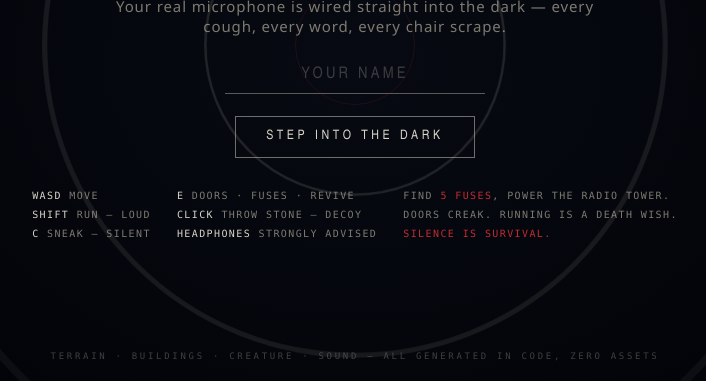
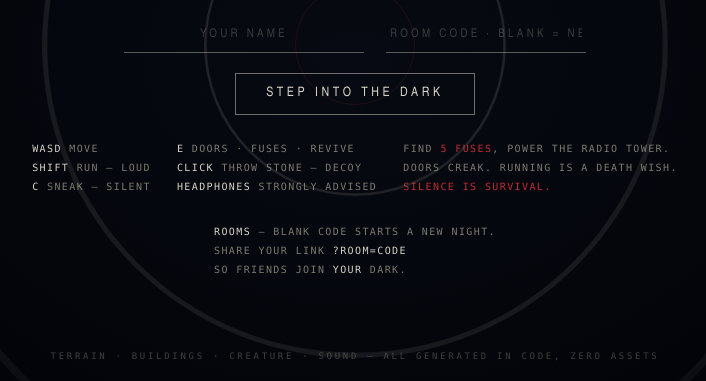
Before and after one commit to cashlieberman13-star/a-quiet-place, a website: page public/index.html in a window 1280 px wide. Shown: the part 419-800 px from the top of the page, without its empty margins (285-991 px from the left). Drawn offline with Linux system fonts and the light colour scheme; files whose address does not match are found by name.

Commit message:
Update index.html

```diff
--- a/public/index.html
+++ b/public/index.html
@@ -21,16 +21,16 @@
     border:1px solid rgba(216,212,200,.5);color:var(--bone);padding:12px 30px;font-size:13px;
     cursor:pointer;transition:.18s}
   button:hover{background:var(--bone);color:#05060a;border-color:var(--bone)}
-  button:disabled{opacity:.35;cursor:default}
   button.ghost{border-color:rgba(216,212,200,.22);font-size:11px;padding:9px 18px}
   input[type=text]{background:none;border:none;border-bottom:1px solid rgba(216,212,200,.4);
     color:var(--bone);font-family:var(--disp);letter-spacing:.2em;text-transform:uppercase;
-    font-size:16px;padding:8px 4px;width:260px;outline:none;text-align:center}
-  input[type=text]::placeholder{color:rgba(216,212,200,.25)}
+    font-size:16px;padding:8px 4px;outline:none;text-align:center}
+  input[type=text]::placeholder{color:rgba(216,212,200,.25);font-size:12px}
+  #name{width:240px} #room{width:200px}
+  .joinrow{display:flex;gap:22px;flex-wrap:wrap;justify-content:center;align-items:flex-end}
 
-  /* ---------- title / end screens ---------- */
   .screen{position:fixed;inset:0;display:flex;flex-direction:column;align-items:center;
-    justify-content:center;gap:22px;background:radial-gradient(ellipse at 50% 60%,#070a12 0%,#020308 70%);z-index:40}
+    justify-content:center;gap:20px;background:radial-gradient(ellipse at 50% 60%,#070a12 0%,#020308 70%);z-index:40}
   #rings{position:absolute;inset:0;overflow:hidden;pointer-events:none}
   #rings i{position:absolute;left:50%;top:58%;width:120px;height:120px;margin:-60px 0 0 -60px;
     border:1px solid rgba(216,212,200,.16);border-radius:50%;animation:ring 7s linear infinite}
@@ -44,9 +44,9 @@
     letter-spacing:.14em;text-transform:uppercase;text-align:center;
     text-shadow:0 0 34px rgba(216,212,200,.14);animation:flicker 6s infinite}
   @keyframes flicker{0%,93%,95.5%,100%{opacity:1}94%,95%{opacity:.5}}
-  .tag{font-size:15px;color:var(--dim);letter-spacing:.06em;text-align:center;max-width:520px}
+  .tag{font-size:15px;color:var(--dim);letter-spacing:.06em;text-align:center;max-width:540px}
   .tag em{color:var(--bone);font-style:normal}
-  .rules{display:flex;gap:26px;flex-wrap:wrap;justify-content:center;margin-top:6px;max-width:760px}
+  .rules{display:flex;gap:26px;flex-wrap:wrap;justify-content:center;margin-top:4px;max-width:820px}
   .rules div{font-family:var(--mono);font-size:10px;letter-spacing:.14em;color:var(--dim);
     text-transform:uppercase;line-height:1.9;text-align:left}
   .rules b{color:var(--bone);font-weight:400}
@@ -54,17 +54,15 @@
   .foot{position:absolute;bottom:20px;font-family:var(--mono);font-size:9px;letter-spacing:.3em;
     color:rgba(125,122,112,.5);text-transform:uppercase}
 
-  /* ---------- mic check ---------- */
   #miccheck .meter{width:340px;height:8px;border:1px solid rgba(216,212,200,.3);position:relative}
   #mcFill{position:absolute;inset:1px auto 1px 1px;width:0%;background:var(--bone);transition:width .05s}
   #mcThr{position:absolute;top:-5px;bottom:-5px;width:2px;background:var(--red);left:50%}
-  #mcStatus{font-family:var(--mono);font-size:11px;letter-spacing:.3em;color:var(--dim);text-transform:uppercase;min-height:16px}
+  #mcStatus{font-family:var(--mono);font-size:11px;letter-spacing:.3em;color:var(--dim);text-transform:uppercase;min-height:16px;text-align:center}
 
-  /* ---------- HUD ---------- */
   #hud{position:fixed;inset:0;pointer-events:none;z-index:20;font-family:var(--mono)}
   #obj{position:absolute;top:16px;left:18px;font-size:10px;letter-spacing:.24em;color:var(--dim);text-transform:uppercase;line-height:2}
   #obj b{color:var(--amber);font-weight:400}
-  #obj .wake{color:var(--red)}
+  #obj .wake{color:var(--red)} #obj .room{color:var(--bone)}
   #log{position:absolute;left:18px;bottom:66px;display:flex;flex-direction:column-reverse;gap:4px;max-width:360px}
   #log div{font-size:10px;letter-spacing:.18em;text-transform:uppercase;color:var(--bone);
     background:rgba(2,3,8,.55);padding:4px 8px;border-left:2px solid rgba(216,212,200,.35);
@@ -116,16 +114,20 @@
 
 <div id="title" class="screen">
   <div id="rings"><i></i><i></i><i></i><i></i></div>
-  <div class="eyebrow">co-op survival · 1–8 players · <b>● live audio feed</b></div>
+  <div class="eyebrow">co-op survival · 1–8 per room · <b>● live audio feed</b></div>
   <h1>A Quiet<br>Place</h1>
   <div class="tag">It cannot see you. <em>It can hear everything.</em><br>
     Your real microphone is wired straight into the dark — every cough, every word, every chair scrape.</div>
-  <input type="text" id="name" maxlength="14" placeholder="YOUR NAME" autocomplete="off">
+  <div class="joinrow">
+    <input type="text" id="name" maxlength="14" placeholder="YOUR NAME" autocomplete="off">
+    <input type="text" id="room" maxlength="6" placeholder="ROOM CODE · BLANK = NEW" autocomplete="off">
+  </div>
   <button id="begin">Step into the dark</button>
   <div class="rules">
     <div><b>WASD</b> move<br><b>SHIFT</b> run — loud<br><b>C</b> sneak — silent</div>
     <div><b>E</b> doors · fuses · revive<br><b>CLICK</b> throw stone — decoy<br><b>HEADPHONES</b> strongly advised</div>
     <div class="warn">find <b>5 fuses</b>, power the radio tower.<br>doors creak. running is a death wish.<br><b>silence is survival.</b></div>
+    <div><b>ROOMS</b> — blank code starts a new night.<br>share your link <b>?room=CODE</b><br>so friends join <b>your</b> dark.</div>
   </div>
   <div class="foot">terrain · buildings · creature · sound — all generated in code, zero assets</div>
 </div>
```
